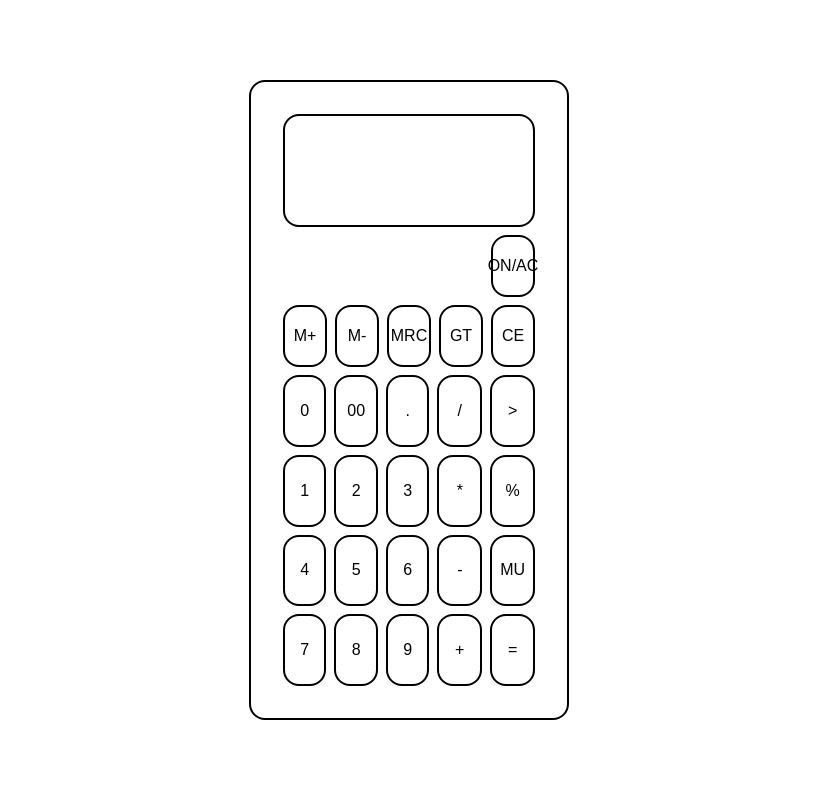
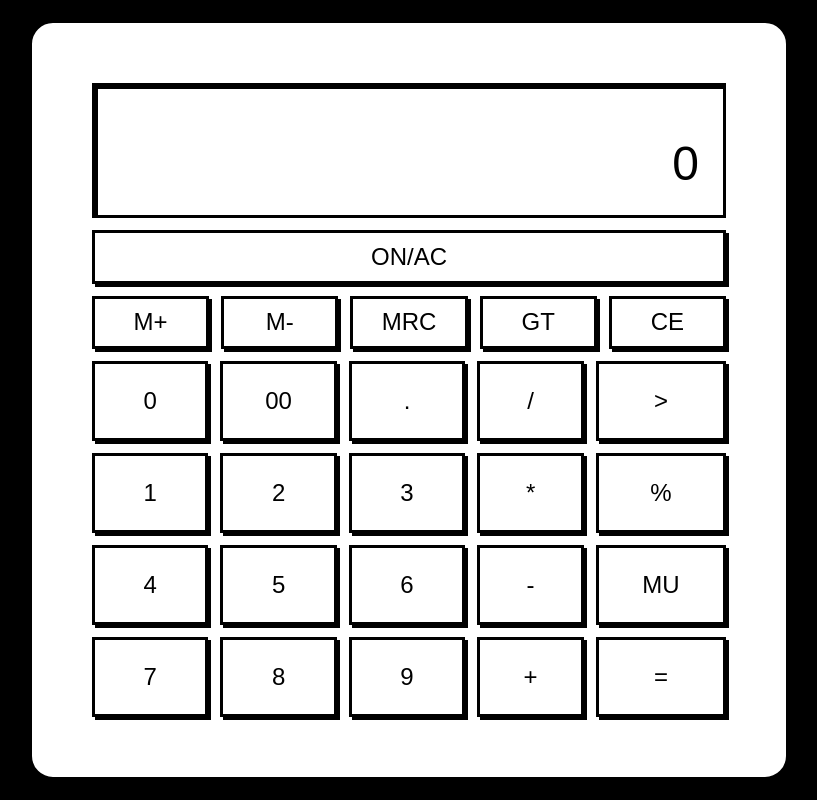
Before and after one commit to jessicaccp/calculator, a React app: page / in a window 1280 px wide. Shown: the whole page, without its empty margins (231-1048 px from the left). Built offline with nearby package versions, Linux system fonts and the light colour scheme.

Commit message:
edit flexbox

```diff
--- a/src/assets/index.css
+++ b/src/assets/index.css
@@ -7,22 +7,27 @@
 
 html {
     font-family: sans-serif;
-    font-size: 1rem;
+    font-size: 1.5rem;
     color: black;
+    background-color: black;
 }
 
 #root {
     width: 100vw;
     height: 100vh;
-    padding: 5rem 30rem;
+    display: flex;
+    align-items: center;
+    justify-content: center;
 }
 
 #calculator {
-    width: 100%;
-    height: 100%;
-    /* background-color: aquamarine; */
-    border: 2px solid black;
-    padding: 2rem;
+    width: 95vw;
+    max-width: 95vh;
+    height: 95vh;
+    max-height: 95vw;
+    border: 0.125rem solid black;
+    box-shadow: 0.25rem 0.25rem black;
+    padding: 2.5rem;
     border-radius: 1rem;
     -webkit-border-radius: 1rem;
     -moz-border-radius: 1rem;
@@ -31,97 +36,75 @@ html {
     display: flex;
     flex-direction: column;
     gap: 0.5rem;
+    background-color: white;
+    flex: 1;
 }
 
 #screen {
-    width: 100%;
-    height: 20%;
-    /* background-color: brown; */
-    border: 2px solid black;
-    border-radius: 1rem;
-    -webkit-border-radius: 1rem;
-    -moz-border-radius: 1rem;
-    -ms-border-radius: 1rem;
-    -o-border-radius: 1rem;
+    border: 0.125rem solid black;
+    box-shadow: inset black 0.125rem 0.125rem;
+    font-size: 2rem;
+    display: flex;
+    align-items: flex-end;
+    justify-content: flex-end;
+    padding: 1rem;
+    flex: 1;
 }
 
 #buttons {
-    width: 100%;
-    height: 80%;
-    /* background-color: blue; */
     display: flex;
     flex-direction: column;
     gap: 0.5rem;
+    flex: 6;
 }
 
 #top {
-    width: 100%;
-    height: calc(1/7 * 100%);
-    /* background-color: red; */
+    display: flex;
+    flex: 1;
 }
 
 #middle {
-    width: 100%;
-    height: calc(1/7 * 100%);
-    /* background-color: blueviolet; */
     display: flex;
     gap: 0.5rem;
+    flex: 1;
 }
 
 #bottom {
-    width: 100%;
-    height: calc(5/7 * 100%);
-    /* background-color: orange; */
     display: flex;
     gap: 0.5rem;
+    flex: 4;
 }
 
 #bottom-left {
-    width: 60%;
-    height: 100%;
-    /* background-color: orangered; */
     display: flex;
     flex-wrap: wrap;
     flex-direction: row;
     gap: 0.5rem;
+    flex: 3;
 }
 
 #bottom-right {
-    width: 40%;
-    height: 100%;
-    /* background-color: green; */
     display: flex;
     flex-wrap: wrap;
     flex-direction: column-reverse;
     gap: 0.5rem;
+    flex: 2;
 }
 
 .button {
-    border: 2px solid black;
-    width: 100%;
-    height: 100%;
+    border: 0.125rem solid black;
     display: flex;
     align-items: center;
     justify-content: center;
-    border-radius: 1rem;
-    -webkit-border-radius: 1rem;
-    -moz-border-radius: 1rem;
-    -ms-border-radius: 1rem;
-    -o-border-radius: 1rem;
-}
-
-#top .button {
-    /* 1/5 * width without the gaps */
-    width: calc((100% - 4 * 0.5rem) / 5);
-    float: right;
+    box-shadow: 0.125rem 0.125rem black;
+    flex: 1;
 }
 
 #bottom-left .button {
-    width: calc((100% - 2 * 0.5rem) / 3);
-    height: calc((100% - 3 * 0.5rem) / 4);
+    min-width: 25%;
 }
 
 #bottom-right .button {
-    width: calc((100% - 1 * 0.5rem) / 2);
-    height: calc((100% - 3 * 0.5rem) / 4);
+    min-height: 20%;
+    width: calc(50%-0.5rem);
 }
--- a/src/components/Calculator.jsx
+++ b/src/components/Calculator.jsx
@@ -1,4 +1,4 @@
-import React from "react";
+import React, { useState } from "react";
 import Button from "./Button";
 
 export default function Calculator() {
@@ -20,6 +20,8 @@ export default function Calculator() {
   const buttonsMiddle = ["M+", "M-", "MRC", "GT", "CE"];
   const buttonsTop = ["ON/AC"];
 
+  const [screenText, setScreenText] = useState("0");
+
   function getButtons(buttons) {
     return buttons.map((button, key) => <Button key={key} title={button} />);
   }
@@ -27,7 +29,7 @@ export default function Calculator() {
   return (
     <>
       <div id="calculator">
-        <div id="screen"></div>
+        <div id="screen">{screenText}</div>
         <div id="buttons">
           <div id="top">{getButtons(buttonsTop)}</div>
           <div id="middle">{getButtons(buttonsMiddle)}</div>
```
